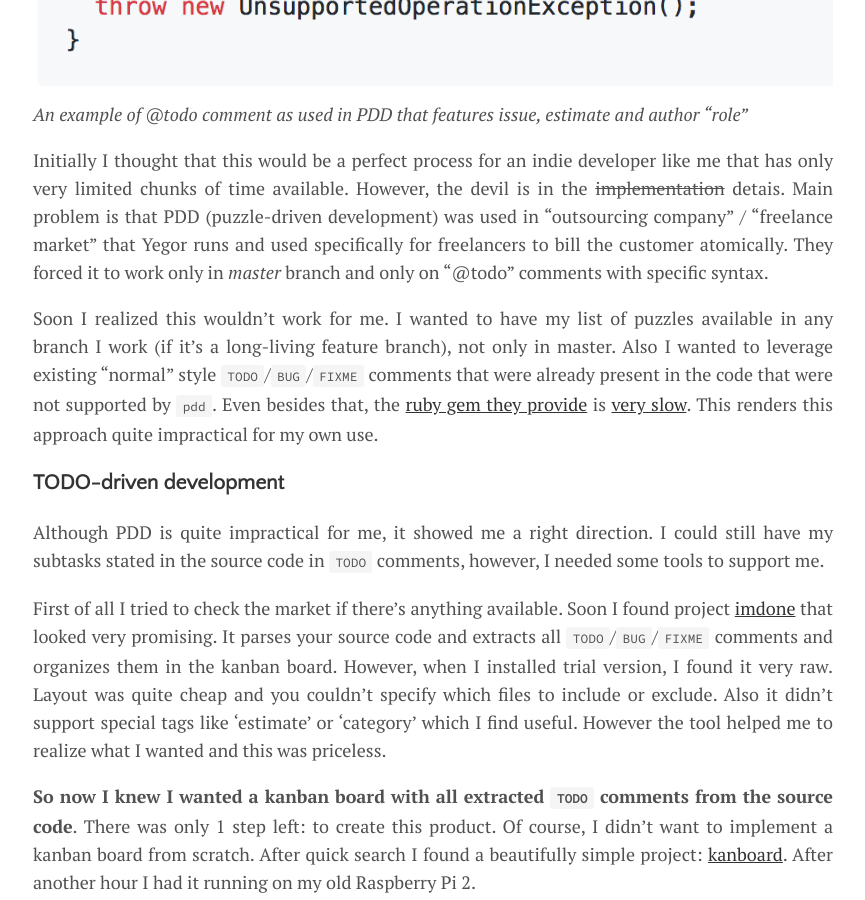
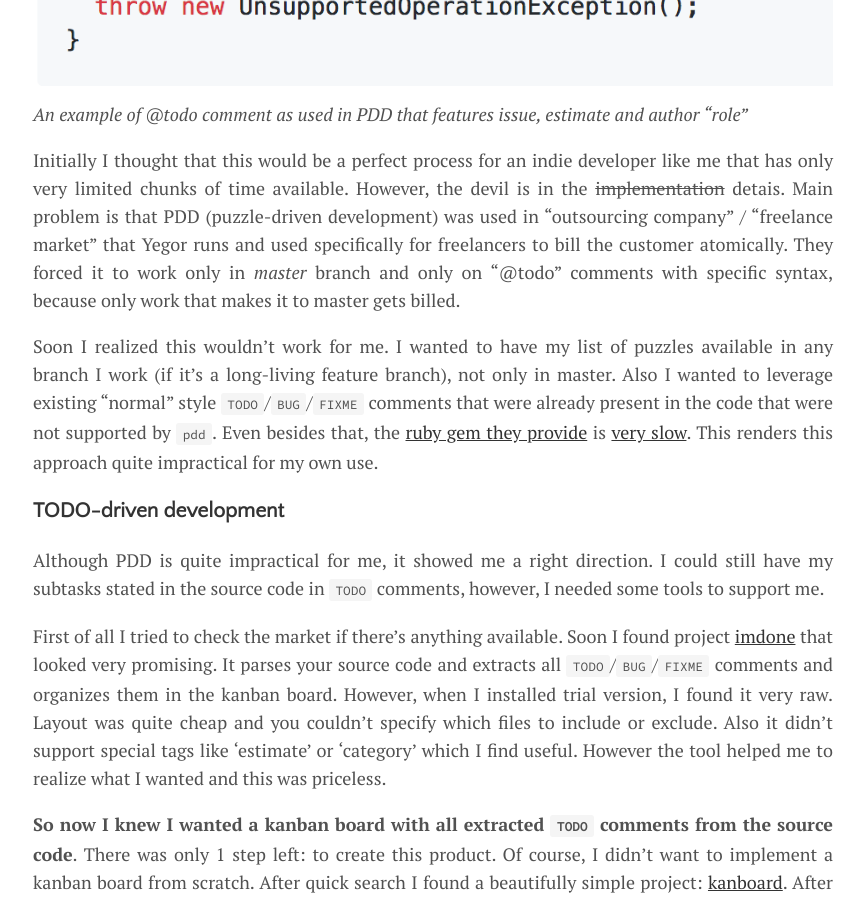
Before and after one commit to ribtoks/code-jamming, a Jekyll site: the page built from _posts/2019-08-22-how-to-return-to-flow.md, in a window 1280 px wide and 900 px high, scrolled down 5157 px. Shown: the whole window, without its empty margins (207-1072 px from the left). Built offline with Jekyll 4.4.1, drawn with Linux system fonts in a browser that asks for light colours; nearby versions of some CDN libraries; comment, search, counter and statistics services are not loaded.

Commit message:
Update 2019-08-22-how-to-return-to-flow.md

```diff
--- a/_posts/2019-08-22-how-to-return-to-flow.md
+++ b/_posts/2019-08-22-how-to-return-to-flow.md
@@ -78,7 +78,7 @@ There was an [interesting concept](https://www.yegor256.com/2010/03/04/pdd.html)
 ![pdd example]({{ "/assets/img/todo-pdd.png" | absolute_url }})
 *An example of @todo comment as used in PDD that features issue, estimate and author "role"*
 
-Initially I thought that this would be a perfect process for an indie developer like me that has only very limited chunks of time available. However, the devil is in the ~~implementation~~ detais. Main problem is that PDD (puzzle-driven development) was used in "outsourcing company" / "freelance market" that Yegor runs and used specifically for freelancers to bill the customer atomically. They forced it to work only in _master_ branch and only on "@todo" comments with specific syntax.
+Initially I thought that this would be a perfect process for an indie developer like me that has only very limited chunks of time available. However, the devil is in the ~~implementation~~ detais. Main problem is that PDD (puzzle-driven development) was used in "outsourcing company" / "freelance market" that Yegor runs and used specifically for freelancers to bill the customer atomically. They forced it to work only in _master_ branch and only on "@todo" comments with specific syntax, because only work that makes it to master gets billed.
 
 Soon I realized this wouldn't work for me. I wanted to have my list of puzzles available in any branch I work (if it's a long-living feature branch), not only in master. Also I wanted to leverage existing "normal" style `TODO`/`BUG`/`FIXME` comments that were already present in the code that were not supported by `pdd`. Even besides that, the [ruby gem they provide](https://github.com/yegor256/pdd/) is [very slow](https://github.com/yegor256/pdd/issues/139). This renders this approach quite impractical for my own use.
 
```
